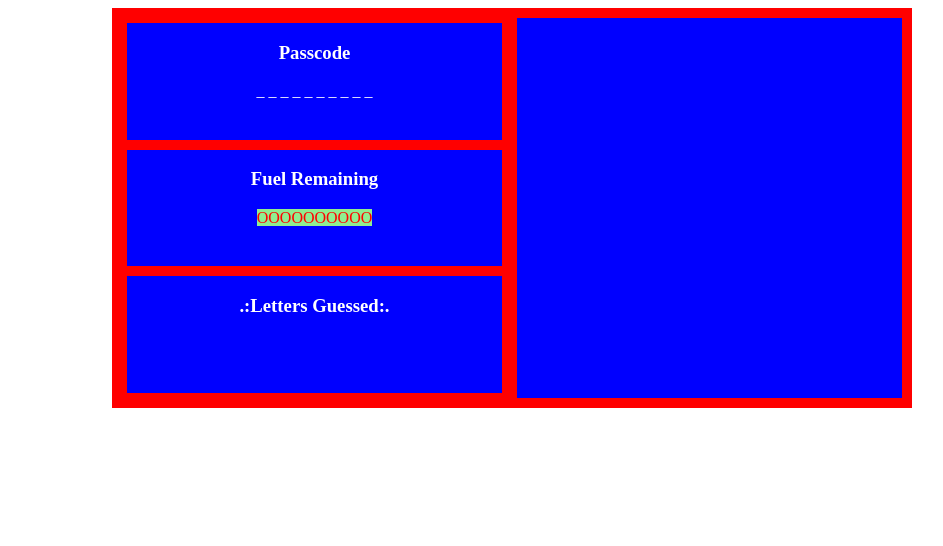
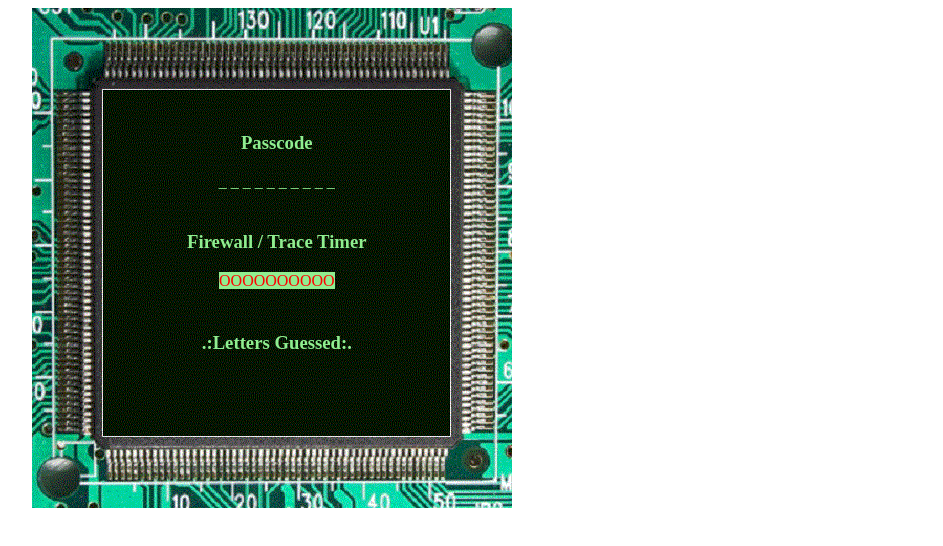
Before and after one commit to LordSorcerer/Hangman-Game, a plain HTML site: page hangman-game.html in a window 1280 px wide. Shown: the whole page, without its empty margins (128-1071 px from the left). Drawn offline with Linux system fonts and the light colour scheme.

Commit message:
1.5: Music added

```diff
--- a/hangman-game.css
+++ b/hangman-game.css
@@ -1,6 +1,5 @@
 div {
-    border: red 5px solid;
-       box-sizing: border-box;
+    box-sizing: border-box;
 }
 
 .clearfix:after {
@@ -13,10 +12,9 @@ div {
 }
 
 #containerMain {
-    width: 800px;
-    height: 400px;
-    background-color: blue;
-    color: white;
+    width: 960px;
+    height: 500px;
+    color: black;
     margin: auto;
 }
 
@@ -24,6 +22,13 @@ div {
     float: left;
     width: 50%;
     height: 100%;
+    color: lightgreen;
+    background-image: url("PCB_4.gif");
+    background-repeat: no-repeat;
+    background-position: center;
+    padding: 10%;
+    padding-top: 11%;
+    padding-left: 11%;
 }
 
 #containerGraphics {
@@ -32,11 +37,21 @@ div {
     height: 100%;
 }
 
-#guesses,
-#puzzle,
+#puzzle {
+    width: 100%;
+    height: 33%;
+    text-align: center;
+}
+
 #hazardTracker {
     width: 100%;
-    height: 33.33%;
+    height: 34%;
+    text-align: center;
+}
+
+#guesses {
+    width: 100%;
+    height: 33%;
     text-align: center;
 }
 
--- a/hangman-game.html
+++ b/hangman-game.html
@@ -14,7 +14,7 @@
                 <p id=targetStatus></p>
             </div>
             <div id="hazardTracker" class="float-left">
-                <h3>Fuel Remaining</h3>
+                <h3>Firewall / Trace Timer</h3>
                 <span id="barFuel"></span>
             </div>
             <div id="guesses" class="float-left">
@@ -25,7 +25,15 @@
         <div id="containerGraphics">
         </div>
     </div>
-   	<!-- Script placed down here because it references html objects not yet defined up in the <head> -->
+    <audio id="myAudio">
+        <source src="downer.mp3" type="audio/mpeg"> Your browser does not support the audio element.
+    </audio>
+
+    <script>
+
+
+    </script>
+    <!-- Script placed down here because it references html objects not yet defined up in the <head> section-->
     <script type="text/javascript" src="./hangman-game.js"></script>
 </body>
 
--- a/hangman-game.js
+++ b/hangman-game.js
@@ -1,23 +1,27 @@
 //Main game object
 var gallowsGame = {
-    //Sample word lists - easy, medium and hard - followed by empty arrays for letters
-    wordListEasy: ["agent", "clean", "bones", "risen", "stern"],
-    wordListMedium: ["artificial", "mechanical", "adroitness", "mandibles", "incredible"],
-    wordListHard: ["chronological", "quirksome", "singlemindedness", "interspersed", "duodecahedron"],
+    //Sample word lists - easy, medium and hard - followed by empty arrays for letters.  Could also be loaded into an external file to keep the code trim.
+    wordListEasy: ["agent", "clean", "bones", "risen", "stern", "loyal", "choir "],
+    wordListMedium: ["artificial", "mechanical", "adroitness", "mandibles", "incredible", "severity", "glimpse"],
+    wordListHard: ["chronological", "serendipitous", "singlemindedness", "interspersed", "duodecahedron", "unquestionable", "impugnable"],
     targetWord: [],
     targetWordRevealed: [],
     userGuesses: [],
     //event.key manipulation strings
     userKey: "",
     userKeyCode: "",
-    //HTML references
+    //HTML DOM references
     htmlTargetStatus: document.getElementById("targetStatus"),
     htmlLettersGuessed: document.getElementById("lettersGuessed"),
     htmlBarFuel: document.getElementById("barFuel"),
-    //Crunchy game stats and other goodness.  It's like trail mix, no really.
+    //Crunchy game stats and other goodness.  Just like trail mix!
     targetLettersCorrect: 0,
     userFuel: 10,
     burnFuel: true,
+
+
+
+
 
     /*Loads a new targetWord from a word list (array of strings) passed as an argument*/
     getTargetWord: function(list) {
@@ -53,7 +57,6 @@ var gallowsGame = {
     checkLetter: function(letter, index) {
         debugger;
         if (this.userKey == letter) {
-            console.log("targetLEttersCorrecT:" + this.targetLettersCorrect);
             this.targetLettersCorrect++;
             this.targetWordRevealed[index] = letter;
             this.htmlTargetStatus.innerHTML = this.targetWordRevealed.join(" ");
@@ -63,7 +66,7 @@ var gallowsGame = {
     //Placed this in a function just in case I decided to modify it later.  Checks the # of correct letters to the targetWord array's length.  If they match, all letters have been guessed.
     checkTargetWord: function() {
         if (this.targetLettersCorrect === this.targetWord.length) {
-            if (confirm("YOU WIN! Play again?")) {
+            if (confirm("The word was '" + this.targetWordRevealed.join("") + "'! YOU WIN! Play again?")) {
                 this.resetPuzzle();
             } else {
                 document.write("Yeeargh!  Destroy the page! (placeholder!)");
@@ -74,6 +77,14 @@ var gallowsGame = {
     checkHazard: function(hazardToggle, hazardBar) {
         if (hazardToggle === true) {
             this.userFuel--;
+
+            //This part non-functional at the moment.  May be fixed in a future version.
+            if (this.userFuel < 7) {
+                hazardBar.backgroundColor = "yellow";
+            } else if (this.userFuel < 4) {
+                hazardBar.backgroundColor = "red";
+            }
+
             var temp = hazardBar.innerHTML;
             hazardBar.innerHTML = temp.substring(0, temp.length - 1);
             if (this.userFuel == 0) {
@@ -103,16 +114,23 @@ var gallowsGame = {
                 this.targetWord.forEach(this.checkLetter.bind(this));
                 //Check to see if the revealed word and target word match.  If they do, you win!
                 this.checkTargetWord();
-                /*Bookkeeping phase. Check to see whether or not a hazard is affecting the player and applies the hazard accordingly.  In this case, running out of fuel is the hazard in question but others may apply in future versions*/
+                /*Bookkeeping phase. Check to see whether or not a hazard is affecting the player and apply the hazard accordingly.  In this case, running out of fuel is the hazard in question but others may apply in future versions*/
                 this.burnFuel = this.checkHazard(this.burnFuel, this.htmlBarFuel);
             }
         }
     }
+
 };
 
-//Initialize the game
+//////Main Program//////
+////////////////////////
+
+//Set the mood with spy music
 gallowsGame.resetPuzzle();
+var bgMusic = document.getElementById("myAudio");
+bgMusic.play();
 // Checks for a keypress in order to advance the game
 document.onkeyup = function(event) {
+
     gallowsGame.runGame(event.keyCode, event.key.toLowerCase());
 };
```
Also changed, not shown: PCB_4.gif (added), 1 other file.
